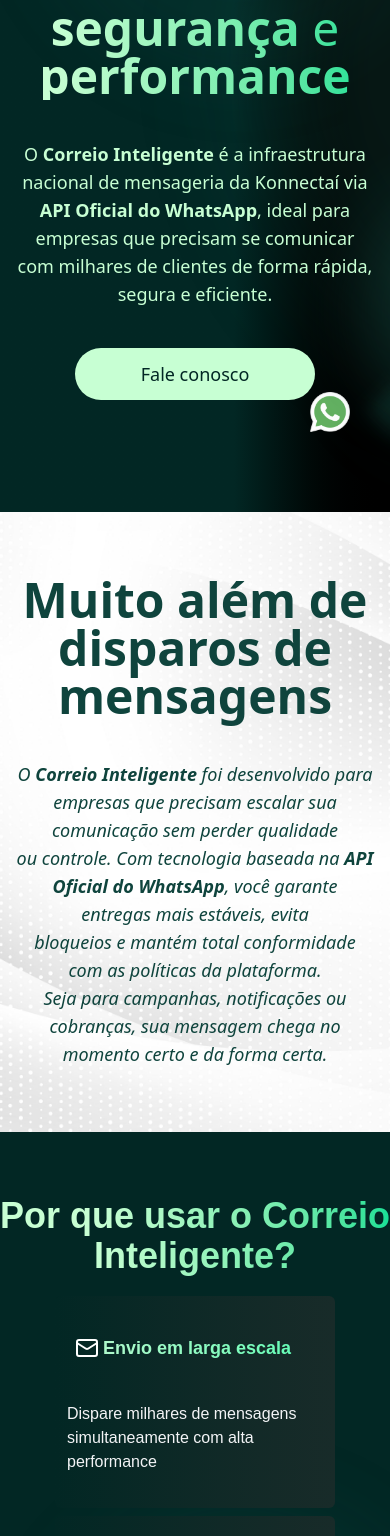
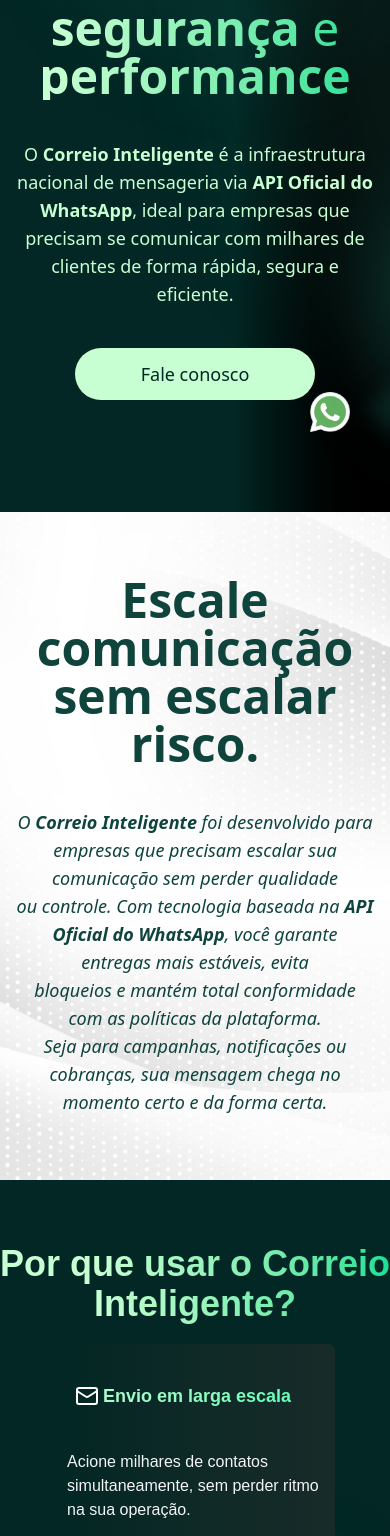
Before and after one commit to gersonkomunicai/correio-inteligente, a Next.js app: page / in a window 390 px wide. Shown: the part 372-1908 px from the top of the page. Built offline with nearby package versions, Linux system fonts and the light colour scheme; no server answers.

Commit message:
att de copys

```diff
--- a/components/Footer.tsx
+++ b/components/Footer.tsx
@@ -7,11 +7,11 @@
             <div className="md:pt-10 h-auto md:h-full justify-around flex flex-col items-center md:items-start">
                 <div className="flex flex-col items-center md:items-start">
                     <Image width={1000} height={1000} src="/logoHorizontalEscura.png" className="w-60 max-w-full" alt="" />
-                    <p className="text-correio-inteligente-200 text-xs md:pl-30 mt-2 md:mt-0">Powered by Konnectai</p>
+
                 </div>
                 <div className="flex flex-col items-center md:items-start mt-6 md:mt-0">
                     <div className="flex flex-wrap items-center justify-center md:justify-start gap-x-4 gap-y-1">
-                        <span className="text-sm text-correio-inteligente-200">&copy; 2026 Konnectaí LTDA.</span>
+                        <span className="text-sm text-correio-inteligente-200">&copy; 2026 Correio Inteligente</span>
                         <span className="text-sm text-correio-inteligente-200">contato@komunicai.com.br</span>
                         <div className="flex items-center gap-4">
                             <FaFacebook className="w-6 h-6 text-correio-inteligente-200" />
--- a/data/lists.ts
+++ b/data/lists.ts
@@ -98,37 +98,37 @@
     {
         id: 'send',
         label: 'Envio em larga escala',
-        text: 'Dispare milhares de mensagens simultaneamente com alta performance',
+        text: 'Acione milhares de contatos simultaneamente, sem perder ritmo na sua operação.',
         icon: Mail
     },
     {
         id: 'security',
         label: 'Segurança e confiabilidade',
-        text: 'Infraestrutura robusta com baixo risco de bloqueios.',
+        text: 'Infraestrutura própria e dedicada a proteger o número da sua empresa do risco de bloqueio.',
         icon: Lock
     },
     {
         id: 'api',
         label: 'API Oficial do Whatsapp',
-        text: 'Conformidade total com as regras da Meta.',
+        text: 'Conformidade com as diretrizes da Meta e a estabilidade de quem opera pela via oficial.',
         icon: SquareCheck
     },
     {
         id: 'automation',
         label: 'Automação Inteligente',
-        text: 'Programe envios e otimize sua operação.',
+        text: 'Programe o envio, acompanhe o resultado e ajuste o alcance da sua operação.',
         icon: Settings
     },
     {
         id: 'despacho',
-        label: 'Despacho imediato e confiável',
-        text: 'Compartilhe documentos sensíveis diretamente pelo Whatsapp, com criptografia e controle total de acesso.',
+        label: 'Visibilidade total do envio',
+        text: 'Acompanhamento em tempo real de cada mensagem, do envio à leitura.',
         icon: TrendingUp
     },
     {
         id: 'high',
         label: 'Alta taxa de entrega',
-        text: 'Acompanhe quem recebeu, abriu e acessou seus documentos em tempo real.',
+        text: 'Números selecionados estrategicamente para que a mensagem realmente chegue ao cliente.',
         icon: ChartColumnIncreasing
     },
 
--- a/src/app/page.tsx
+++ b/src/app/page.tsx
@@ -32,7 +32,7 @@
                 <div>
                   <h1 className="bg-linear-to-r  relative from-correio-inteligente-900 from-10% to-correio-inteligente-800 bg-clip-text text-transparent">Envie <span className="font-bold">mensagens</span> em escala com <span className="font-bold">segurança</span> e <span className="font-bold">performance</span></h1>
                   <p className=" relative text-lg text-correio-inteligente-900 pt-10">O <span className="font-bold">Correio Inteligente</span> é a infraestrutura nacional de
-                    mensageria da Konnectaí via <span className="font-bold">API Oficial do
+                    mensageria via <span className="font-bold">API Oficial do
                       WhatsApp</span>, ideal para empresas que precisam se
                     comunicar com milhares de clientes de forma
                     rápida, segura e eficiente.</p>
@@ -50,7 +50,7 @@
           </div>
           <div className="flex flex-col items-center text-correio-inteligente-500 justify-center bg-[url('/background-waves.jpg')] h-auto md:h-120 py-16 md:py-0 bg-cover bg-no-repeat bg-center px-4">
             <Reveal>
-              <h1 className="font-black text-center">Muito além de disparos de mensagens</h1>
+              <h1 className="font-black text-center">Escale comunicação sem escalar risco.</h1>
             </Reveal>
             <Reveal delay={0.15} className="flex flex-col items-center text-center">
               <span className="mt-10 italic text-lg">
@@ -77,14 +77,13 @@
               </Reveal>
             </div>
             <Reveal direction="right" delay={0.2} className="hidden md:block">
-              <Image width={1000} height={1000} src="/2.png" className="hidden lg:flex lg:max-w-130 relative" alt="Celular Exemplo" />
+              <Image width={1000} height={1000} src="/landingCelphone.png" className="hidden lg:flex lg:max-w-130 relative" alt="Celular Exemplo" />
             </Reveal>
           </div>
           <div className="flex flex-col items-center justify-center bg-[url('/background-waves.webp')] bg-cover bg-center bg-no-repeat md:h-auto py-16  px-4">
             <Reveal className="flex flex-col items-center">
               <h2 className="text-3xl font-black text-correio-inteligente-200 text-center">Para quem é</h2>
-              <span className="uppercase text-correio-inteligente-700/50 text-lg pt-5 flex justify-center text-center w-full max-w-200">Desenvolvido para operações que exigem escala,</span>
-              <span className="uppercase text-correio-inteligente-700/50 text-lg flex justify-center text-center w-full max-w-200">segurança e confiabilidade.</span>
+              <span className="uppercase text-correio-inteligente-700/50 text-lg pt-5 flex justify-center text-center w-full max-w-xl">Desenvolvido para operações que exigem escala sem abrir mão da segurança.</span>
               <span className="text-lg flex pt-5 justify-center text-correio-inteligente-700 text-center w-full max-w-200">O Correio Inteligente atende organizações que precisam se comunicar com grandes volumes de
                 pessoas de forma estruturada, segura e com alto nível de entrega.</span>
               <span className="text-lg pt-5 flex justify-center text-correio-inteligente-700 text-center w-full max-w-200">Nossa infraestrutura é preparada para suportar desde empresas em crescimento até operações de
@@ -104,9 +103,9 @@
             <div className="absolute -mt-130 w-10 h-10 rotate-45 blur-sm bg-correio-inteligente-100/20" />
             <div className="absolute ml-100 -mb-170 w-10 h-10 rotate-45 blur-sm bg-correio-inteligente-100/20" />
             <Reveal direction="left" className="flex flex-col items-center">
-              <h1 className="flex items-center justify-center text-center w-full max-w-270 text-gray-100 font-bold">Modernize a comunicação da sua prefeitura com o Correio Inteligente</h1>
-              <span className="flex justify-center text-center w-full max-w-240 text-xl text-gray-100 pt-10">Uma plataforma desenvolvida especialmente para governos, prefeituras e instituições públicas que desejam automatizar, organizar e centralizar a comunicação com cidadãos de forma moderna, segura e eficiente.</span>
-              <span className="flex justify-center text-center pt-5 w-full max-w-240 text-xl text-gray-100">O Correio Inteligente foi pensado para facilitar a comunicação entre órgãos públicos e cidadãos, trazendo mais agilidade, organização e eficiência para o atendimento.</span>
+              <h1 className="flex items-center justify-center text-center w-full max-w-270 text-gray-100 font-bold">Eleve a comunicação da sua prefeitura com o Correio Inteligente</h1>
+              <span className="flex justify-center text-center w-full max-w-240 text-xl text-gray-100 pt-10">Uma plataforma desenvolvida para governos, prefeituras e instituições públicas que precisam automatizar e centralizar a comunicação com o cidadão sem depender de múltiplos canais dispersos.</span>
+              <span className="flex justify-center text-center pt-5 w-full max-w-240 text-xl text-gray-100">Avisos oficiais, campanhas institucionais e notificações chegam direto no WhatsApp do cidadão, com a estabilidade da API Oficial.</span>
             </Reveal>
             <Reveal direction="right" delay={0.15} className="flex relative flex-wrap items-center justify-center mt-15 w-full max-w-300">
               <CardDemonstration menuDemonstrations={menuDemonstration}></CardDemonstration>
--- a/src/app/quem-somos/page.tsx
+++ b/src/app/quem-somos/page.tsx
@@ -1,5 +1,4 @@
 'use client'
-
 import Navbar from "../../../components/Navbar"
 import Reveal from "../../../components/Reveal"
 import { Check, ChevronDown } from "lucide-react"
@@ -7,9 +6,11 @@
 import Image from 'next/image'
 export default () => {
     return (
-        <main>
         <div className="flex flex-col w-screen">
-                <div className="lg:flex items-center flex-col bg-correio-inteligente-200 h-screen">
+            <div className="bg-[url('/image.png')] absolute bg-right bg-cover bg-no-repeat w-screen h-screen">
+                <a href="">oi</a>
+            </div>
+            <div className="lg:flex items-center flex-col bg-correio-inteligente-200/90 relative h-screen">
                 <div className="absolute bg-correio-inteligente-100/20 w-200 h-200 rounded-full -left-100 -bottom-100 blur-2xl" />
                 <div className="absolute bg-correio-inteligente-300/10 w-150 h-150 rotate-45 right-140 top-20 blur-3xl" />
                 <div className="absolute bg-correio-inteligente-300/10 w-5 h-5 rotate-45 left-100 top-20 blur-xs" />
@@ -30,15 +31,12 @@
                                 typewriter.typeString('A infraestrutura mais confiável para envios em longa escala do mercado.').callFunction(() => { setTimeout(() => setAppear(!appear), 300) }).start()
                             }} ></Typewriter> */}
                         <Reveal>
-                                <h2 className="bg-linear-to-r text-5xl md:text-6xl py-3 font-bold from-correio-inteligente-900 to-correio-inteligente-800 bg-clip-text text-transparent">A solução mais confiável para envios em longa escala do mercado.</h2>
+                            <h2 className="bg-linear-to-r text-5xl md:text-6xl py-3 font-bold from-correio-inteligente-900 to-correio-inteligente-800 bg-clip-text text-transparent">Infraestrutura própria para envios em longa escala, feita para operações que não podem parar.</h2>
                         </Reveal>
                         <Reveal direction="left">
                             <div className="h-1 bg-linear-to-r from-correio-inteligente-900 to-correio-inteligente-800 md:my-8 my-3 w-100" />
-                                <span className="lg:text-xl text-lg text-gray-100 md:font-medium font-light">A resposta que nasceu para transformar a
-                                    forma como empresas e instituições se comunicam
-                                    com seus clientes. Unimos tecnologia, segurança e
-                                    automação para tornar cada mensagem mais
-                                    eficiente, confiável e estratégica.</span>
+                            <span className="lg:text-xl text-lg text-gray-100 md:font-medium font-light">O Correio Inteligente nasceu para transformar a forma como empresas e instituições se comunicam com seus clientes.
+imagens para referencia, que podem ser acrescentadas.</span>
                         </Reveal>
                         <Reveal>
                             <a href="#começo" className="flex my-5 w-35 items-center justify-start mt-8 rounded-md bg-correio-inteligente-900 text-correio-inteligente-200 p-3">
@@ -49,25 +47,25 @@
                     </div>
                 </div>
             </div>
-                <div id="começo" className="flex items-start py-16 justify-center h-auto md:h-150 bg-gray-100">
+            <div id="começo" className="flex items-start py-16 justify-center h-auto  bg-gray-100">
                 <div className="absolute bg-correio-inteligente-100/40 w-10 h-10 rotate-45 right-50 blur-sm" />
                 <div className="flex flex-col items-center md:px-35 px-5 w-full">
                     <div className="lg:flex flex-col md:w-220">
-                            <h2 className="text-4xl bg-linear-to-r bg-clip-text text-transparent from-correio-inteligente-200 p-3 to-correio-inteligente-800 text-center">A infraestrutura <span className="font-bold">completa</span> para a sua empresa, num <span className="font-bold">único lugar</span>.</h2>
+                        <h2 className="text-4xl bg-linear-to-r bg-clip-text text-transparent from-correio-inteligente-200 p-3 to-correio-inteligente-800 text-center">Uma estrutura criada para quem precisa de<span className="font-bold"> controle e centralização</span>.</h2>
                     </div>
                     <div className="lg:flex justify-center mt-10">
                         <div className="lg:flex  text-left items-start md:mr-10 ">
                             <Reveal direction="left">
                                 <div className="flex flex-col">
-                                        <span className="md:text-2xl text-correio-inteligente-200">O <span className="font-bold italic">Correio Inteligente</span> nasceu com o propósito de apoiar operações que exigem alto nível de controle, padronização e governança na comunicação digital. Ele possui uma infraestrutura completa para comunicação empresarial, com foco em performance, segurança e escala, integrando canais e automatizando jornadas de relacionamento.</span>
+                                    <span className="md:text-2xl text-correio-inteligente-200">O <span className="font-bold italic">Correio Inteligente</span> nasceu com o propósito de apoiar operações que exigem controle e padronização na comunicação digital. Unimos tecnologia e automação a uma infraestrutura própria, pensada para sustentar operações de alto volume com estabilidade. Algumas coisas que orientam nosso trabalho são:</span>
                                     <span className="md:text-2xl text-correio-inteligente-200"> Algumas coisas que orientam nosso trabalho são: </span>
                                     <div className="flex items-center my-2">
                                         <Check className="w-8 h-8 size-4  text-correio-inteligente-200" />
-                                            <span className="md:text-xl bg-correio-inteligente-900 text-correio-inteligente-200 ml-3">  busca pela <span className="font-bold">inovação</span> que se manifesta em uma <span className="font-bold">evolução constante</span> para elevar a <span className="font-bold">qualidade e a inteligência</span> das interações digitais.</span>
+                                        <span className="md:text-xl bg-correio-inteligente-900 text-correio-inteligente-200 ml-3"> Evolução constante da plataforma, acompanhando as mudanças das diretrizes oficiais do WhatsApp.</span>
                                     </div>
-                                        <div className="flex items-center m-3">
-                                            <Check className="flex items-center justify-center w-7 h-7 size-4 text-correio-inteligente-200" />
-                                            <span className="md:text-xl bg-correio-inteligente-900 text-correio-inteligente-200 ml-3">  prioridade para <span className="font-bold">segurança, confiabilidade e boas práticas</span> em toda a operação de mensagens.</span>
+                                    <div className="flex items-center">
+                                        <Check className="flex items-center justify-center w-8 h-8 size-4 text-correio-inteligente-200" />
+                                        <span className="md:text-xl bg-correio-inteligente-900 text-correio-inteligente-200 ml-3"> Prioridade no suporte à operação e gestão de mensagens.</span>
                                     </div>
                                 </div>
                             </Reveal>
@@ -123,7 +121,6 @@
             {/* <Cta className="flex h-200 p-10 items-center justify-center bg-correio-inteligente-200"></Cta> */}
 
         </div>
-        </main>
 
     )
 }
--- a/src/app/segmentos/bancos/page.tsx
+++ b/src/app/segmentos/bancos/page.tsx
@@ -25,11 +25,11 @@
                                 <p className="text-lg text-gray-100 uppercase">BANCOS E FINTECHS</p>
                             </Reveal>
                             <Reveal direction="up">
-                                <h2 className="text-5xl md:text-6xl pb-4 font-bold bg-linear-to-r from-correio-inteligente-900 to-correio-inteligente-300 bg-clip-text text-transparent">A comunicação inteligente para bancos e fintechs.</h2>
+                                <h2 className="text-5xl md:text-6xl pb-4 font-bold bg-linear-to-r from-correio-inteligente-900 to-correio-inteligente-300 bg-clip-text text-transparent">A comunicação pensada para os padrões do setor financeiro.</h2>
                                 <div className="h-0.5 bg-linear-to-r w-80 my-2 md:my-4 from-correio-inteligente-900 to-correio-inteligente-800 "></div>
                             </Reveal>
                             <Reveal direction="left">
-                                <p className="text-lg  font-bold mb-6 text-gray-100">Automatize cobranças, notificações, renegociações e comunicações financeiras com uma plataforma segura, escalável e integrada à API Oficial do WhatsApp Business.</p>
+                                <p className="text-lg  font-bold mb-6 text-gray-100">Automatize cobranças, notificações, renegociações e comunicações financeiras com uma plataforma robusta, criptografada e integrada à API Oficial do WhatsApp Business.</p>
                                 <a href="/fale-conosco" className="flex items-center justify-center p-3 w-60 bg-correio-inteligente-900 text-correio-inteligente-200">Solicitar Demonstração</a>
                             </Reveal>
                         </div>
```
Also changed, not shown: public/landingCelphone.png (added), 1 other file (tests, documents, lock files or other folders). Lines whose indentation alone changed are shown as unchanged.
